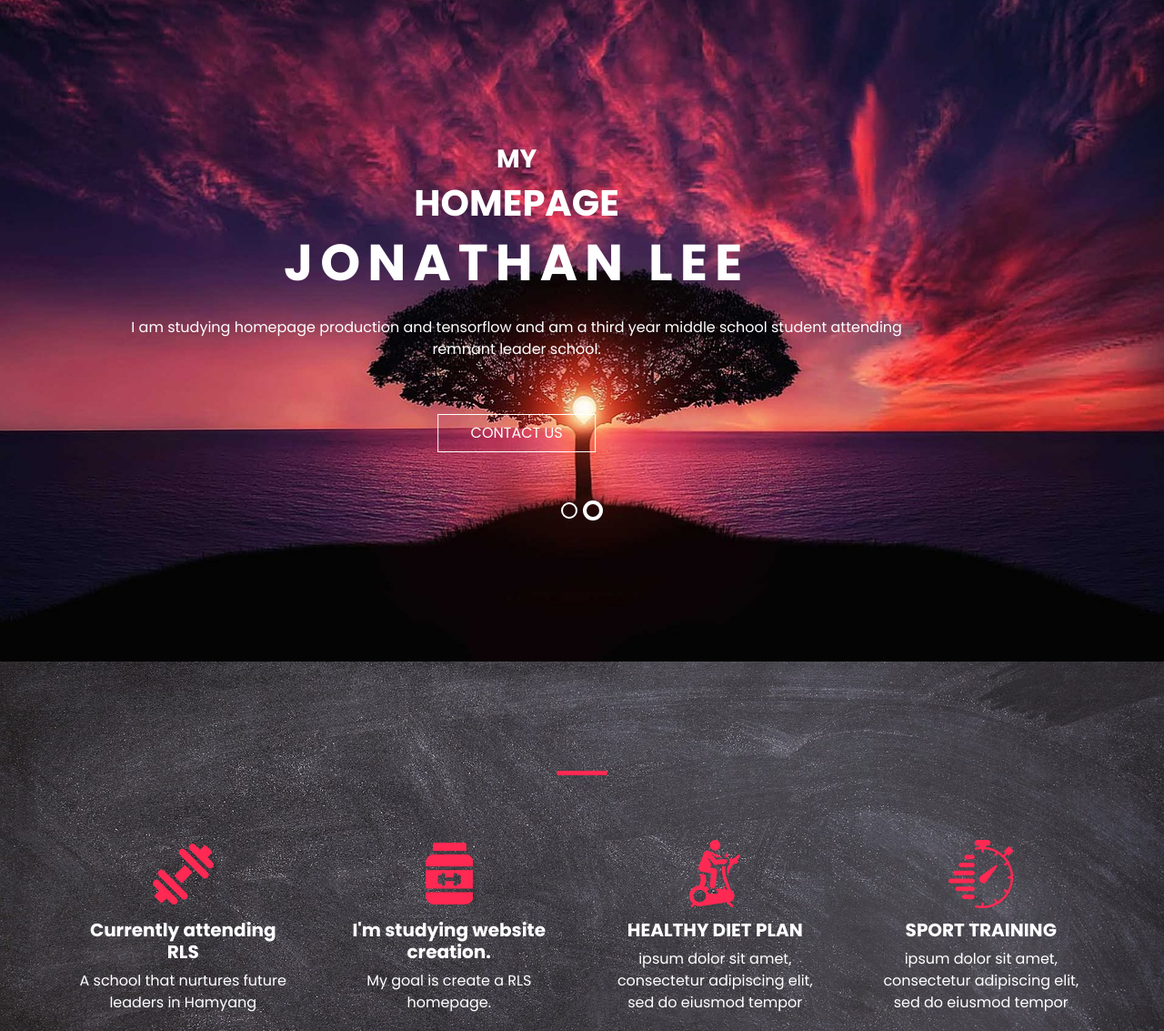
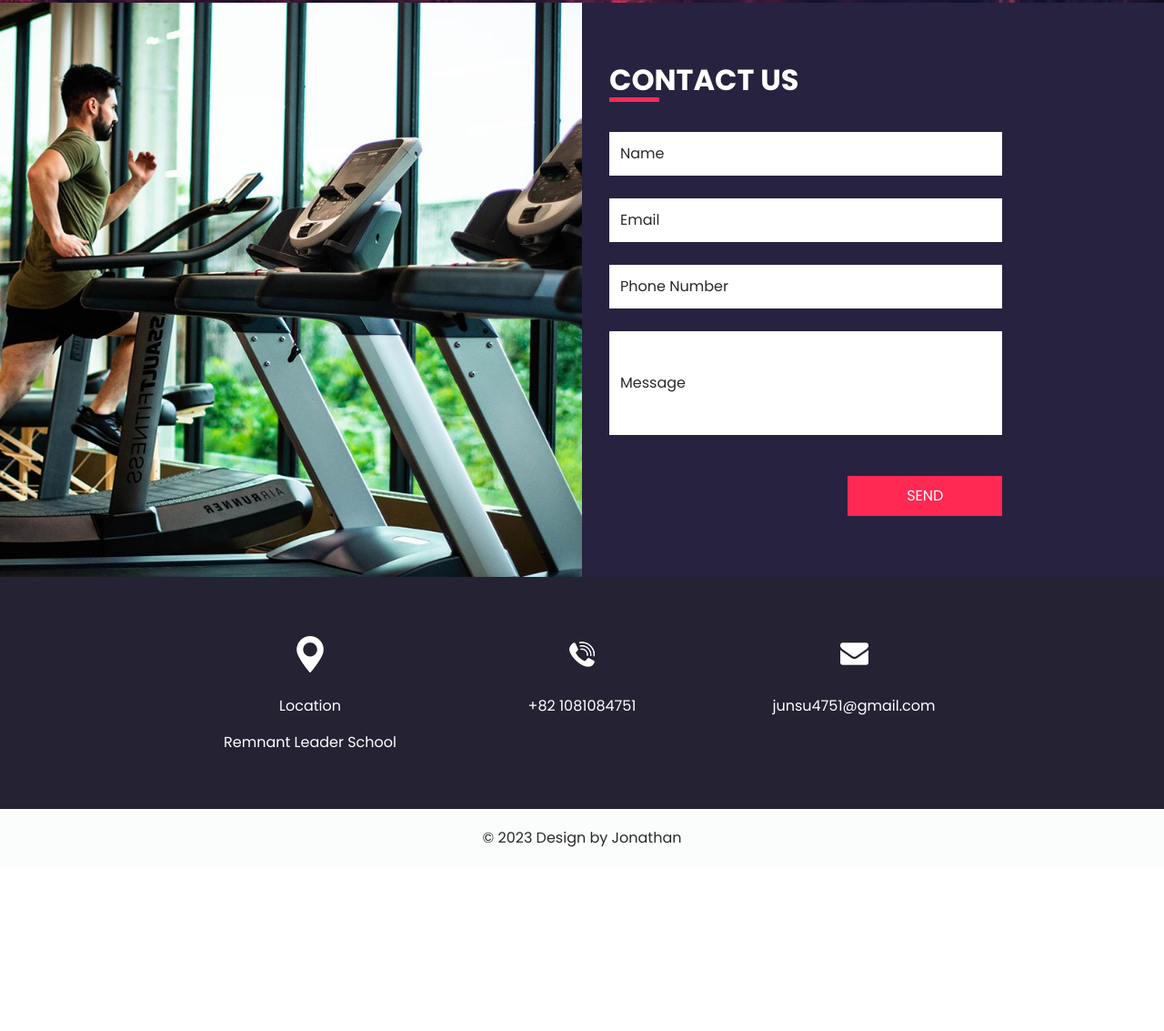
Before and after one commit to remnantEM/Jonathan.github.io, a plain HTML site: page contact.html in a window 1280 px wide. Shown: the part 73-1206 px from the top of the page at 91% size. After the commit the page ends 1026 px from the top, so only its background shows below. Drawn offline with nearby package versions, Linux system fonts and the light colour scheme.

Commit message:
contact.html

```diff
--- a/contact.html
+++ b/contact.html
@@ -28,7 +28,7 @@
   <link href="css/responsive.css" rel="stylesheet" />
 </head>
 
-<body>
+<body class="sub_page">
   <div class="hero_area">
     <!-- header section strats -->
     <header class="header_section">
@@ -46,10 +46,10 @@
           <div class="collapse navbar-collapse" id="navbarSupportedContent">
             <div class="d-flex ml-auto flex-column flex-lg-row align-items-center">
               <ul class="navbar-nav  ">
-                <li class="nav-item active">
+                <li class="nav-item ">
                   <a class="nav-link" href="index.html">Home <span class="sr-only">(current)</span></a>
                 </li>
-                <li class="nav-item">
+                <li class="nav-item active">
                   <a class="nav-link" href="contact.html"> Contact Us</a>
                 </li>
               </ul>
@@ -64,219 +64,53 @@
       </div>
     </header>
     <!-- end header section -->
-    <!-- slider section -->
-    <section class=" slider_section position-relative">
-      <div id="carouselExampleIndicators" class="carousel slide" data-ride="carousel">
-        <div class="carousel-inner">
-          <div class="carousel-item active">
-            <div class="container">
-              <div class="col-lg-10 col-md-11 mx-auto">
-                <div class="detail-box">
-                  <div>
-                    <h3>
-                      My
-                    </h3>
-                    <h2>
-                      Homepage
-                    </h2>
-                    <h1>
-                      Jonathan LEE
-                    </h1>
-                    <p>
-                      I am studying homepage production and tensorflow and am a third year middle school student attending remnant leader school.                    </p>
-                    <div class="nav-link">
-                      <a href="contact.html">
-                        Contact Us
-                      </a>
-                    </div>
-                  </div>
-                </div>
-              </div>
-            </div>
-          </div>
-          <div class="carousel-item">
-            <div class="container">
-              <div class="col-lg-10 col-md-11 mx-auto">
-                <div class="detail-box">
-                  <div>
-                    <h3>
-                      My first masterpiece
-                    </h3>
-                    <h2>
-                      Website creation
-                    </h2>
-                    <h1>
-                      Yume soba pork cutlet
-                    </h1>
-                    <p>
-                      This is my first piece and the homepage I created while taking a homepage class. Creating this homepage served as an opportunity to become more interested in homepages.
-                    </p>
-                    <div class="nav-link">
-                      <a href="contact.html">
-                        Contact Us
-                      </a>
-                    </div>
-                  </div>
-                </div>
-              </div>
-            </div>
-          </div>
-        </div>
-        <ol class="carousel-indicators">
-          <li data-target="#carouselExampleIndicators" data-slide-to="0" class="active"></li>
-          <li data-target="#carouselExampleIndicators" data-slide-to="1"></li>
-        </ol>
-      </div>
-    </section>
-    <!-- end slider section -->
+
   </div>
 
 
-  <!-- Us section -->
+  <!-- contact section -->
 
-  <section class="us_section layout_padding">
-    <div class="container">
+  <section class="contact_section ">
+    <div class="container-fluid">
+      <div class="row">
+        <div class="col-md-6 px-0">
+          <div class="img-box">
+            <img src="images/contact-img.jpg" alt="">
+          </div>
+        </div>
+        <div class="col-lg-5 col-md-6">
+          <div class="form_container pr-0 pr-lg-5 mr-0 mr-lg-2">
             <div class="heading_container">
               <h2>
-
+                Contact Us
               </h2>
             </div>
-
-      <div class="us_container ">
-        <div class="row">
-          <div class="col-lg-3 col-md-6">
-            <div class="box">
-              <div class="img-box">
-                <img src="images/u-1.png" alt="">
+            <form action="">
+              <div>
+                <input type="text" placeholder="Name" />
               </div>
-              <div class="detail-box">
-                <h5>
-                  Currently attending RLS
-                </h5>
-                <p>
-                  A school that nurtures future leaders in Hamyang
-                </p>
+              <div>
+                <input type="email" placeholder="Email" />
               </div>
+              <div>
+                <input type="text" placeholder="Phone Number" />
               </div>
+              <div>
+                <input type="text" class="message-box" placeholder="Message" />
               </div>
-          <div class="col-lg-3 col-md-6">
-            <div class="box">
-              <div class="img-box">
-                <img src="images/u-4.png" alt="">
+              <div class="d-flex ">
+                <button>
+                  Send
+                </button>
               </div>
-              <div class="detail-box">
-                <h5>
-                  I'm studying website creation.
-                </h5>
-                <p>
-                  My goal is create a RLS homepage.
-                </p>
-              </div>
-            </div>
-          </div>
-          <div class="col-lg-3 col-md-6">
-            <div class="box">
-              <div class="img-box">
-                <img src="images/u-2.png" alt="">
-              </div>
-              <div class="detail-box">
-                <h5>
-                  HEALTHY DIET PLAN
-                </h5>
-                <p>
-                  ipsum dolor sit amet, consectetur adipiscing elit, sed do eiusmod tempor
-                </p>
-              </div>
-            </div>
-          </div>
-          <div class="col-lg-3 col-md-6">
-            <div class="box">
-              <div class="img-box">
-                <img src="images/u-3.png" alt="">
-              </div>
-              <div class="detail-box">
-                <h5>
-                  SPORT TRAINING
-                </h5>
-                <p>
-                  ipsum dolor sit amet, consectetur adipiscing elit, sed do eiusmod tempor
-                </p>
-              </div>
-            </div>
+            </form>
           </div>
         </div>
       </div>
     </div>
   </section>
 
-  <!-- end us section -->
-
-
-  <!-- heathy section -->
-
-  <section class="heathy_section layout_padding">
-    <div class="container">
-
-      <div class="row">
-        <div class="col-md-12 mx-auto">
-          <div class="detail-box">
-            <h2>
-              HEALTHY MIND, HEALTHY BODY
-            </h2>
-            <p>
-              Lorem ipsum dolor sit amet, consectetur adipiscing elit, sed do eiusmod tempor incididunt ut labore et dolore magna aliqua. Ut enim ad minim veniam, quis nostrud exercitation ullamco laboris nisi ut aliquip ex ea commodo consequat. Duis aute irure dolor in reprehenderit in voluptate velit esse cillumLorem ipsum dolor sit amet, consectetur adipiscing elit, sed do eiusmod tempor incididunt ut labore et dolore magna aliqua. Ut enim ad minim veniam, quis nostrud exercitation ullamco laboris nisi ut aliquip ex ea commodo consequat. Duis aute irure dolor in reprehenderit in voluptate velit esse cillum
-            </p>
-            <div class="btn-box">
-              <a href="http://server.7942.or.kr">
-                VIEW MORE
-              </a>
-            </div>
-          </div>
-        </div>
-      </div>
-
-    </div>
-  </section>
-
-  <!-- end heathy section -->
-
-  <!-- trainer section -->
-
-  <section class="trainer_section layout_padding">
-    <div class="container">
-      <div class="heading_container">
-        <h2>
-          My SNS Account
-        </h2>
-      </div>
-        <div class="col-lg-4 col-md-6 mx-auto">
-          <div class="box">
-            <div class="name">
-              <h5>
-                Jonathan LEE
-              </h5>
-            </div>
-            <div class="img-box">
-              <img src="images/t1.jpg" alt="">
-            </div>
-            <div class="social_box">
-              <a href="https://www.facebook.com/profile.php?id=100089657437505">
-                <img src="images/facebook-logo.png" alt="">
-              </a>
-              <a href="">
-                <img src="images/twitter.png" alt="">
-              </a>
-              <a href="https://www.instagram.com/08._.lsu/">
-                <img src="images/instagram-logo.png" alt="">
-              </a>
-            </div>
-          </div>
-        </div>
-      </div>
-    </div>
-  </section>
-
-  <!-- end trainer section -->
+  <!-- end contact section -->
 
   <!-- info section -->
   <section class="info_section layout_padding2">
@@ -295,7 +129,6 @@
             </div>
           </div>
         </a>
-        <a href="contact.html">
         <div class="item ">
           <div class="img-box box-2">
             <img src="" alt="">
@@ -306,8 +139,6 @@
             </p>
           </div>
         </div>
-        </a>
-        <a href="contact.html">
         <div class="item ">
           <div class="img-box box-3">
             <img src="" alt="">
@@ -318,7 +149,6 @@
             </p>
           </div>
         </div>
-        </a>
       </div>
     </div>
   </section>
```
Lines whose indentation alone changed are shown as unchanged.
